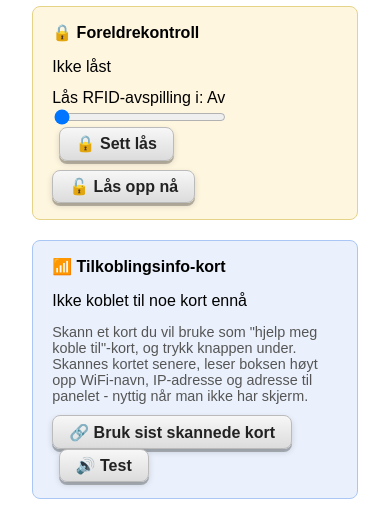
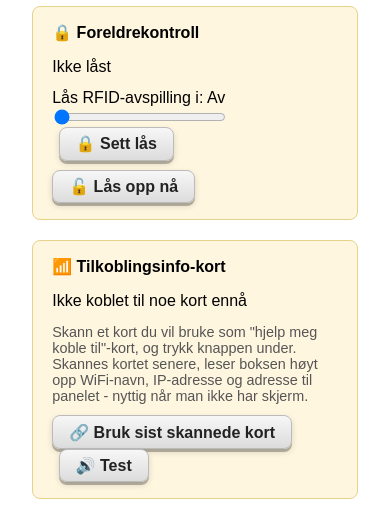
Before and after one commit to Olav68/RFIDMusicBox, a Flask app: template templates/index.html in a window 390 px wide. Shown: the part 807-1322 px from the top of the page. Run offline with Flask 3, Linux system fonts and the light colour scheme; the template is opened without the code that fills it, so the values that code supplies are empty; parts of the project's set-up code (start-up, migrations or seed data) failed here and were passed over.

Commit message:
Plasser tilkoblingsinfo-boksen ved siden av foreldrekontroll
Samme svakt gule bakgrunn som foreldrekontroll-boksen, og de to ligger
nå side ved side (flex-wrap for smale skjermer) i stedet for stablet
under hverandre.

Co-Authored-By: Claude Sonnet 5 <noreply@anthropic.com>

```diff
--- a/templates/index.html
+++ b/templates/index.html
@@ -194,7 +194,8 @@ updateRFIDStatus();
            style="width: 60%; vertical-align: middle;">
 </form>
 
-<div style="background: #fff6e0; border: 1px solid #e6d38a; border-radius: 8px; padding: 1em 1.2em; margin-top: 1.2em; max-width: 500px;">
+<div style="display: flex; gap: 1.2em; flex-wrap: wrap; margin-top: 1.2em;">
+  <div style="background: #fff6e0; border: 1px solid #e6d38a; border-radius: 8px; padding: 1em 1.2em; max-width: 500px; flex: 1 1 320px;">
     <p style="margin-top:0;"><strong>🔒 Foreldrekontroll</strong></p>
     <p id="lock-status" style="margin-bottom: 0.8em;">
       {% if lock_remaining_seconds > 0 %}Låst i <strong><span id="lock-remaining"></span></strong> til{% else %}Ikke låst{% endif %}
@@ -212,7 +213,7 @@ updateRFIDStatus();
     </form>
   </div>
 
-<div style="background: #eaf1fc; border: 1px solid #a9c6f5; border-radius: 8px; padding: 1em 1.2em; margin-top: 1.2em; max-width: 500px;">
+  <div style="background: #fff6e0; border: 1px solid #e6d38a; border-radius: 8px; padding: 1em 1.2em; max-width: 500px; flex: 1 1 320px;">
     <p style="margin-top:0;"><strong>📶 Tilkoblingsinfo-kort</strong></p>
     <p style="margin-bottom: 0.8em;">
       {% if tilkoblingsinfo_rfid %}Koblet til kort: <strong>{{ tilkoblingsinfo_rfid }}</strong>{% else %}Ikke koblet til noe kort ennå{% endif %}
@@ -232,6 +233,7 @@ updateRFIDStatus();
       <button class="btn btn-default" type="submit">🚫 Fjern kobling</button>
     </form>
     {% endif %}
+  </div>
 </div>
 
 <table>
```
Lines whose indentation alone changed are shown as unchanged.
